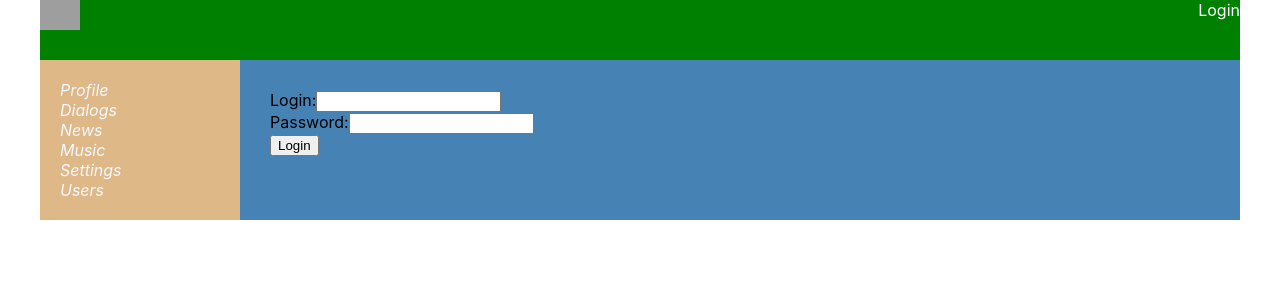
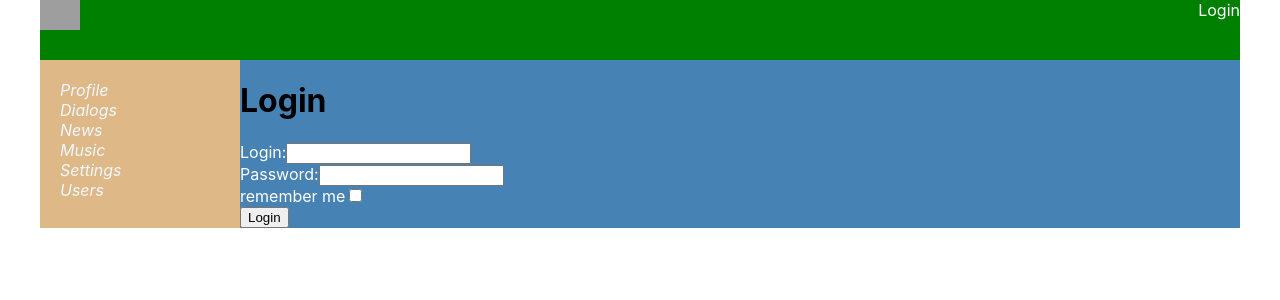
Before and after one commit to SenkoVlad/react-first-app, a React (Create React App) app: page /login in a window 1280 px wide. Shown: the top 300 px of the page. Built offline with nearby package versions, Linux system fonts and the light colour scheme; no server answers; grey boxes are pictures that could not be loaded.

Commit message:
refactor login. added redux-form

```diff
--- a/package.json
+++ b/package.json
@@ -13,6 +13,7 @@
     "react-router-dom": "^5.2.0",
     "react-scripts": "4.0.3",
     "redux": "^4.1.0",
+    "redux-form": "^8.3.7",
     "redux-thunk": "^2.3.0",
     "web-vitals": "^1.1.2"
   },
--- a/src/App.js
+++ b/src/App.js
@@ -9,6 +9,7 @@ import UsersContainer from './components/Users/UsersContainer';
 import ProfileContainer from './components/Profile/ProfileContainer';
 import HeaderContainer from './components/Header/HeaderContainer';
 import LoginContainer from './components/Login/LoginContainer';
+
 
 const App = () => {
   return (
--- a/src/components/Login/Login.js
+++ b/src/components/Login/Login.js
@@ -1,37 +1,47 @@
 import React from 'react';
+import { Field, reduxForm } from 'redux-form';
 import css from "./Login.module.css";
 
-const Login = (props) => {
-    let inputLogin = React.createRef();
-    let inputPass = React.createRef();
-
-    let onLoginChanged = () => {
-        let loginText = inputLogin.current.value;
-        props.setInputLoginActionCreate(loginText);
-    }
-    let onPasswordChanged = () => {
-        let passwordText = inputPass.current.value;
-        props.setInputPasswordActionCreate(passwordText);
-    }
-    let login = () => {
-        props.login(props.inputLogin, props.inputPassword);
-    }
-
+const LoginForm = (props) => {
     return (
-        <div className={css.loginBlock}>
         <div>
-                <label for="fname">Login:</label>
-                <input ref={inputLogin} onChange={onLoginChanged} type="text" id="fname" name="fname" />
+            <form onSubmit={props.handleSubmit}>
+                <div>
+                    <label className={css.inputLabelwhite} for="login">Login:</label>
+                    <Field component="input" id="login" name="login" />
                 </div>
                 <div>
-                <label for="lname">Password:</label>
-                <input ref={inputPass} onChange={onPasswordChanged} type="text" id="lname" name="lname" />
+                    <label className={css.inputLabelwhite} for="password">Password:</label>
+                    <Field component="input" id="password" name="password" />
                 </div>
                 <div>
-                <button onClick={login}>Login</button>
+                    <label className={css.inputLabelwhite} for="rememberMe">remember me</label>
+                    <Field component="input" type="checkbox" name="rememberMe"/>
                 </div>
+                <div>
+                    <button>Login</button>
+                </div>
+            </form>
         </div>
     );
 }
 
-export default Login;
+const ReduxLoginForm = reduxForm({
+    form: "login"
+})(LoginForm);
+
+export const Login = (props) => {
+    let onSubmit = (formData) => {
+        props.login(formData.login, formData.password);
+        console.log(formData);
+    }
+
+    return (
+        <>
+            <div>
+                <h1>Login</h1>
+                <ReduxLoginForm onSubmit={onSubmit} />
+            </div>
+        </>
+    );
+}
--- a/src/components/Login/Login.module.css
+++ b/src/components/Login/Login.module.css
@@ -1,3 +1,6 @@
 .loginBlock {
     margin: 30px;
 }
+.inputLabelwhite {
+    color: white;
+}
--- a/src/components/Login/LoginContainer.js
+++ b/src/components/Login/LoginContainer.js
@@ -1,28 +1,23 @@
 import React from 'react';
 import { connect } from 'react-redux';
-import Login from './Login';
-import {  setInputLoginActionCreate, setInputPasswordActionCreate, login } from '../../redux/auth-reducer'
+import { Login } from './Login';
+import {login} from '../../redux/auth-reducer';
 
 class LoginContainer extends React.Component {
     render() {
         return (
-        <>
-            {!this.props.isLogin ? <Login {...this.props} login={this.props.login} /> : <div>You are authorized</div>}
-        </>
+            <>
+                {this.props.isLogin
+                    ? <div>You are authorized</div>
+                    : <Login login={this.props.login}/>}
+            </>
         );
     }
 }
-
-let mapStateToProps = (state) => {
+const mapStateToProps = (state) => {
     return {
-        inputLogin: state.auth.inputLogin,
-        inputPassword: state.auth.inputPassword,
-        isLogin: state.auth.isLogin
-    };
+        isLogin : state.auth.isLogin
+    }
 }
 
-export default connect(mapStateToProps, {
-    setInputLoginActionCreate,
-    setInputPasswordActionCreate,
-    login
-})(LoginContainer);
+export default connect(mapStateToProps, {login})(LoginContainer);
--- a/src/redux/auth-reducer.js
+++ b/src/redux/auth-reducer.js
@@ -5,8 +5,6 @@ let initialState = {
     userId: null,
     login: null,
     email: null,
-    inputLogin: null,
-    inputPassword: null,
     isLogin: false
 }
 
--- a/src/redux/redux-store.js
+++ b/src/redux/redux-store.js
@@ -5,6 +5,8 @@ import sidebarReducer from './sidebar-reducer'
 import usersReducer from './users-reducer';
 import authReducer from './auth-reducer';
 import thunkMiddleWare from 'redux-thunk'
+import { reducer as formReducer } from 'redux-form'
+
 
 let reducers = combineReducers ({
     profilePage : profileReducer,
@@ -12,6 +14,7 @@ let reducers = combineReducers ({
     sidebarPage : sidebarReducer,
     usersPage : usersReducer,
     auth : authReducer,
+    form: formReducer
 });
 
 let store = createStore(reducers, applyMiddleware(thunkMiddleWare));
```
Also changed, not shown: 1 other file (tests, documents, lock files or other folders). Lines whose indentation alone changed are shown as unchanged.
